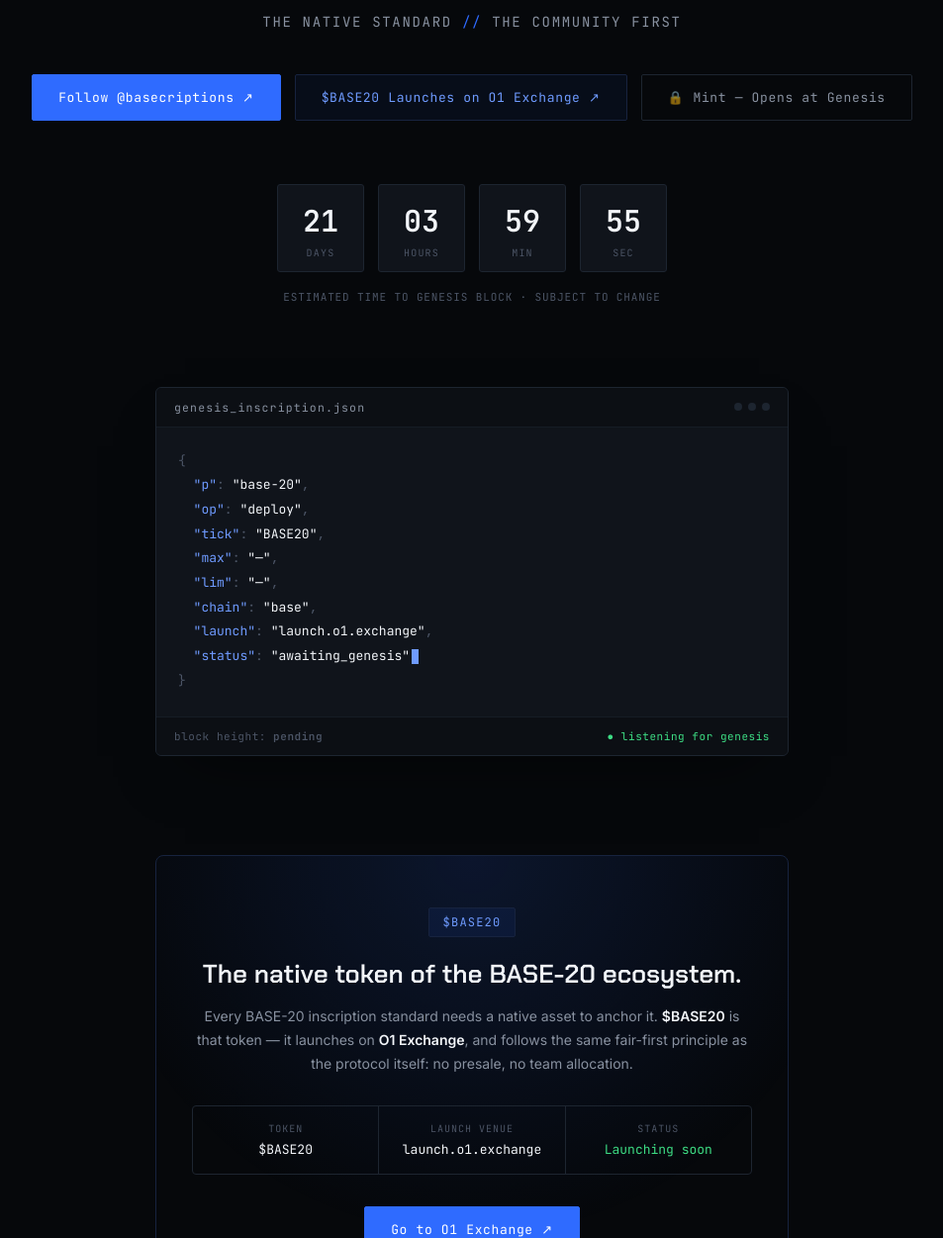
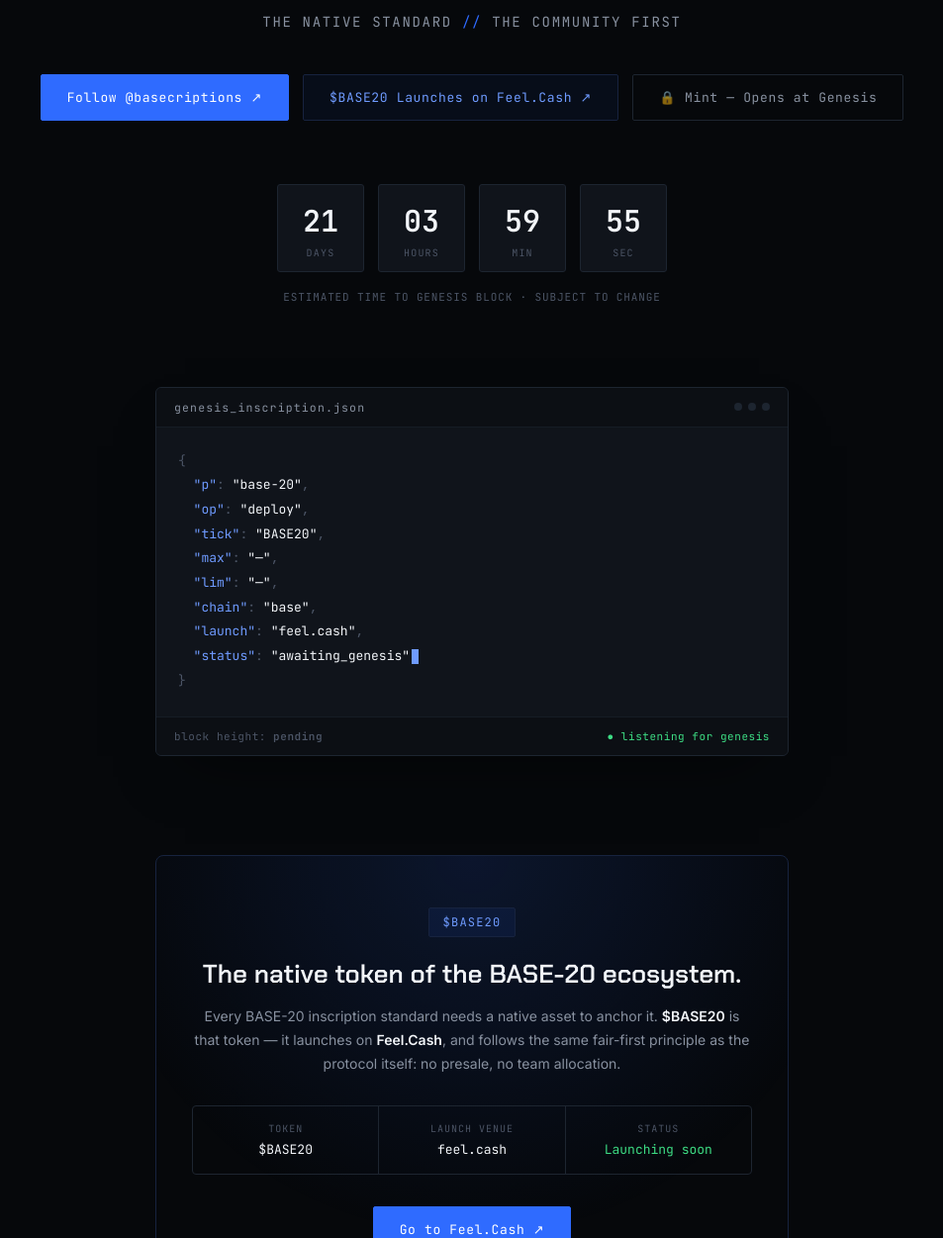
Before and after one commit to egawizard/base20protocol, a plain HTML site: page index.html in a window 1280 px wide. Shown: the part 609-1860 px from the top of the page at 99% size, without its empty margins (163-1116 px from the left). Drawn offline with Linux system fonts and the light colour scheme.

Commit message:
Update index.html

```diff
--- a/index.html
+++ b/index.html
@@ -295,14 +295,14 @@
     <span><span class="dot"></span>MINT MECHANISM: FAIR · NO PRESALE</span>
     <span><span class="dot blue"></span>TEAM ALLOCATION: 0%</span>
     <span><span class="dot"></span>NATIVE TOKEN: $BASE20</span>
-    <span><span class="dot blue"></span>LAUNCH: LAUNCH.O1.EXCHANGE</span>
+    <span><span class="dot blue"></span>LAUNCH: FEEL.CASH</span>
     <span><span class="dot"></span>NETWORK: BASE MAINNET</span>
     <span><span class="dot blue"></span>PROTOCOL STATUS: PRE-GENESIS</span>
     <span><span class="dot"></span>STANDARD: BASE-20 INSCRIPTIONS</span>
     <span><span class="dot blue"></span>MINT MECHANISM: FAIR · NO PRESALE</span>
     <span><span class="dot"></span>TEAM ALLOCATION: 0%</span>
     <span><span class="dot blue"></span>NATIVE TOKEN: $BASE20</span>
-    <span><span class="dot"></span>LAUNCH: LAUNCH.O1.EXCHANGE</span>
+    <span><span class="dot"></span>LAUNCH: FEEL.CASH</span>
   </div>
 </div>
 
@@ -325,8 +325,8 @@
       <a class="btn btn-primary" href="https://x.com/basecriptions" target="_blank" rel="noopener">
         Follow @basecriptions ↗
       </a>
-      <a class="btn btn-outline" href="https://launch.o1.exchange/" target="_blank" rel="noopener">
-        $BASE20 Launches on O1 Exchange ↗
+      <a class="btn btn-outline" href="https://feel.cash/" target="_blank" rel="noopener">
+        $BASE20 Launches on Feel.Cash ↗
       </a>
       <span class="btn btn-ghost"><span class="lock">🔒</span> Mint — Opens at Genesis</span>
     </div>
@@ -354,7 +354,7 @@
         &nbsp;&nbsp;<span class="k">"max"</span><span class="punct">:</span> <span class="v">"—"</span><span class="punct">,</span><br>
         &nbsp;&nbsp;<span class="k">"lim"</span><span class="punct">:</span> <span class="v">"—"</span><span class="punct">,</span><br>
         &nbsp;&nbsp;<span class="k">"chain"</span><span class="punct">:</span> <span class="v">"base"</span><span class="punct">,</span><br>
-        &nbsp;&nbsp;<span class="k">"launch"</span><span class="punct">:</span> <span class="v">"launch.o1.exchange"</span><span class="punct">,</span><br>
+        &nbsp;&nbsp;<span class="k">"launch"</span><span class="punct">:</span> <span class="v">"feel.cash"</span><span class="punct">,</span><br>
         &nbsp;&nbsp;<span class="k">"status"</span><span class="punct">:</span> <span class="v">"awaiting_genesis"</span><span class="cursor"></span><br>
         <span class="punct">}</span>
       </div>
@@ -369,7 +369,7 @@
     <div class="token-inner">
       <div class="token-badge">$BASE20</div>
       <h3>The native token of the BASE-20 ecosystem.</h3>
-      <p>Every BASE-20 inscription standard needs a native asset to anchor it. <strong>$BASE20</strong> is that token — it launches on <strong>O1 Exchange</strong>, and follows the same fair-first principle as the protocol itself: no presale, no team allocation.</p>
+      <p>Every BASE-20 inscription standard needs a native asset to anchor it. <strong>$BASE20</strong> is that token — it launches on <strong>Feel.Cash</strong>, and follows the same fair-first principle as the protocol itself: no presale, no team allocation.</p>
       <div class="token-row">
         <div class="token-fact">
           <span class="tf-label">Token</span>
@@ -377,14 +377,14 @@
         </div>
         <div class="token-fact">
           <span class="tf-label">Launch venue</span>
-          <span class="tf-value">launch.o1.exchange</span>
+          <span class="tf-value">feel.cash</span>
         </div>
         <div class="token-fact">
           <span class="tf-label">Status</span>
           <span class="tf-value status-live">Launching soon</span>
         </div>
       </div>
-      <a class="btn btn-primary" href="https://launch.o1.exchange/" target="_blank" rel="noopener">Go to O1 Exchange ↗</a>
+      <a class="btn btn-primary" href="https://feel.cash/" target="_blank" rel="noopener">Go to Feel.Cash ↗</a>
     </div>
   </section>
 
@@ -427,7 +427,7 @@
         <div class="spec-row"><span class="sk">chain</span><span class="sv">base mainnet</span></div>
         <div class="spec-row"><span class="sk">standard</span><span class="sv">base-20</span></div>
         <div class="spec-row"><span class="sk">native_token</span><span class="sv">$base20</span></div>
-        <div class="spec-row"><span class="sk">launch_venue</span><span class="sv">launch.o1.exchange</span></div>
+        <div class="spec-row"><span class="sk">launch_venue</span><span class="sv">feel.cash</span></div>
         <div class="spec-row"><span class="sk">mint_type</span><span class="sv">fair, first-come</span></div>
         <div class="spec-row"><span class="sk">team_allocation</span><span class="sv">0%</span></div>
         <div class="spec-row"><span class="sk">presale</span><span class="sv">none</span></div>
@@ -459,7 +459,7 @@
     </div>
     <div class="footer-links">
       <a href="https://x.com/basecriptions" target="_blank" rel="noopener">X / Twitter</a>
-      <a href="https://launch.o1.exchange/" target="_blank" rel="noopener">$BASE20 on O1 Exchange</a>
+      <a href="https://feel.cash/" target="_blank" rel="noopener">$BASE20 on Feel.Cash</a>
       <a href="#protocol">Protocol</a>
       <a href="#spec">Spec</a>
     </div>
```
